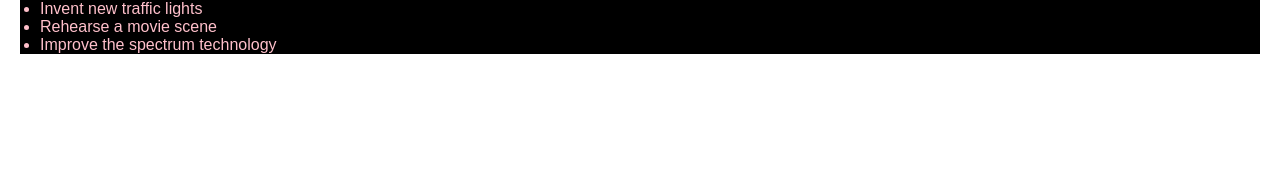
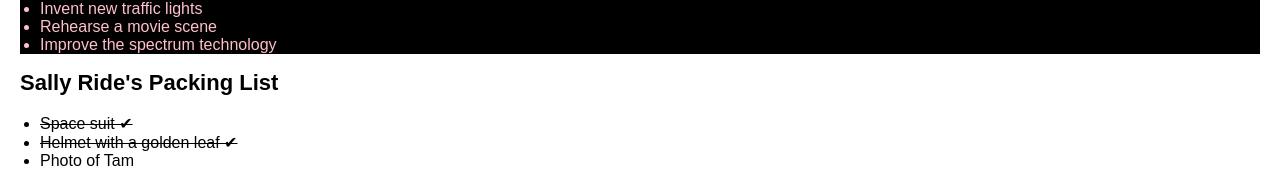
Before and after one commit to rudiw/quick-start-react, a React (Create React App) app: page / in a window 1280 px wide. Shown: the part 2369-2556 px from the top of the page. Before the commit the page ends 2443 px from the top, so only its background shows below. Built offline with nearby package versions, Linux system fonts and the light colour scheme.

Commit message:
conditional rendering

```diff
--- a/src/App.js
+++ b/src/App.js
@@ -2,6 +2,7 @@
 import Gallery from './Gallery';
 import { Profile } from './Profile';
 import ToDoList from './ToDoList';
+import PackingList from './PackingList';
 
 function App() {
   return (
@@ -9,6 +10,7 @@
       <Profile />
       <Gallery />
       <ToDoList />
+      <PackingList />
     </div>
   );
 }
--- /dev/null
+++ b/src/PackingList.js
@@ -0,0 +1,20 @@
+function Item({ name, isPacked }) {
+  let itemContent = name;
+  if (isPacked) {
+    itemContent = <del>{name + ' ✔'}</del>;
+  }
+  return <li className="item">{itemContent}</li>;
+}
+
+export default function PackingList() {
+  return (
+    <section>
+      <h1>Sally Ride's Packing List</h1>
+      <ul>
+        <Item isPacked={true} name="Space suit" />
+        <Item isPacked={true} name="Helmet with a golden leaf" />
+        <Item isPacked={false} name="Photo of Tam" />
+      </ul>
+    </section>
+  );
+}
```
